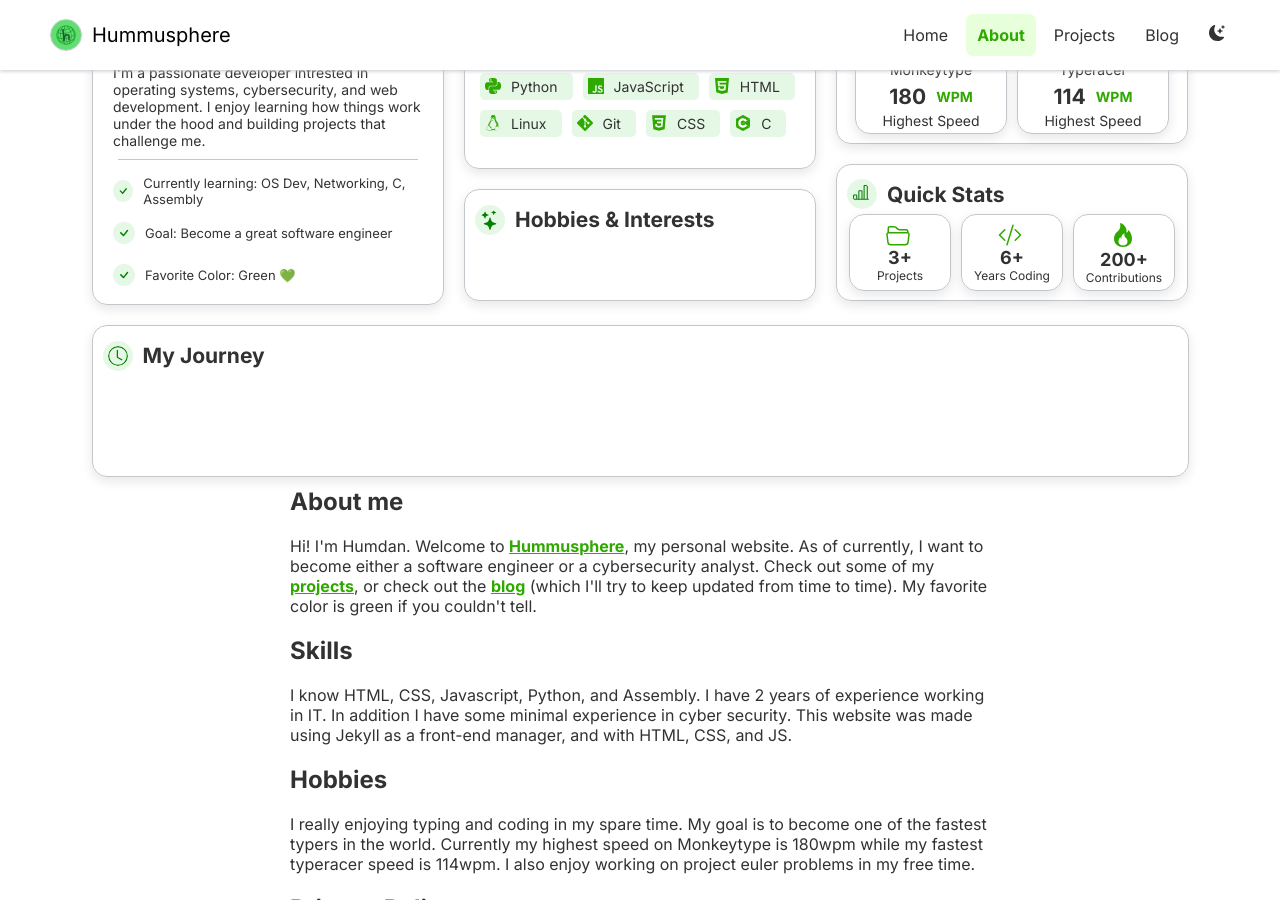
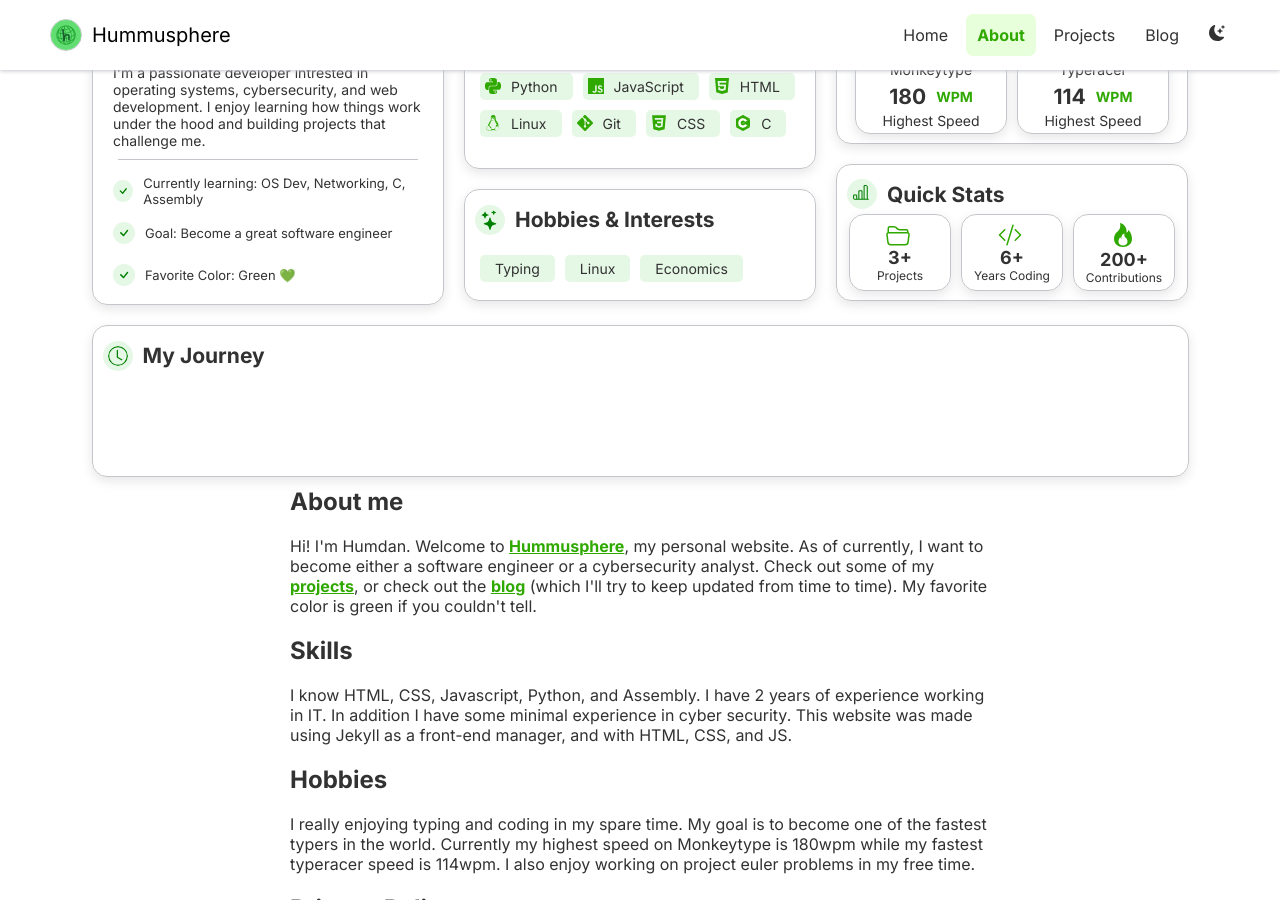
Before and after one commit to hummusphere/hummusphere.github.io, a Jekyll site: the page built from directory/about.html, in a window 1280 px wide and 900 px high, scrolled down 439 px. Built offline with Jekyll 4.4.1, drawn with Linux system fonts in a browser that asks for light colours.

Commit message:
finished hobbies & interests on about page

```diff
--- a/directory/about.html
+++ b/directory/about.html
@@ -140,6 +140,17 @@ permalink: /about/
                     </svg>
                     <h2> Hobbies & Interests </h2>
                 </div>
+                <div class="flex flex-row wrap" style="margin: 0px 10px">
+                    <div class="about-tag flex flex-row items-center">
+                        <p style="margin: 0px 10px;"> Typing </p>
+                    </div>
+                    <div class="about-tag flex flex-row items-center">
+                        <p style="margin: 0px 10px;"> Linux </p>
+                    </div>
+                    <div class="about-tag flex flex-row items-center">
+                        <p style="margin: 0px 10px;"> Economics </p>
+                    </div>
+                </div>
             </div>
         </div>
         <div class="flex flex-col">
```
